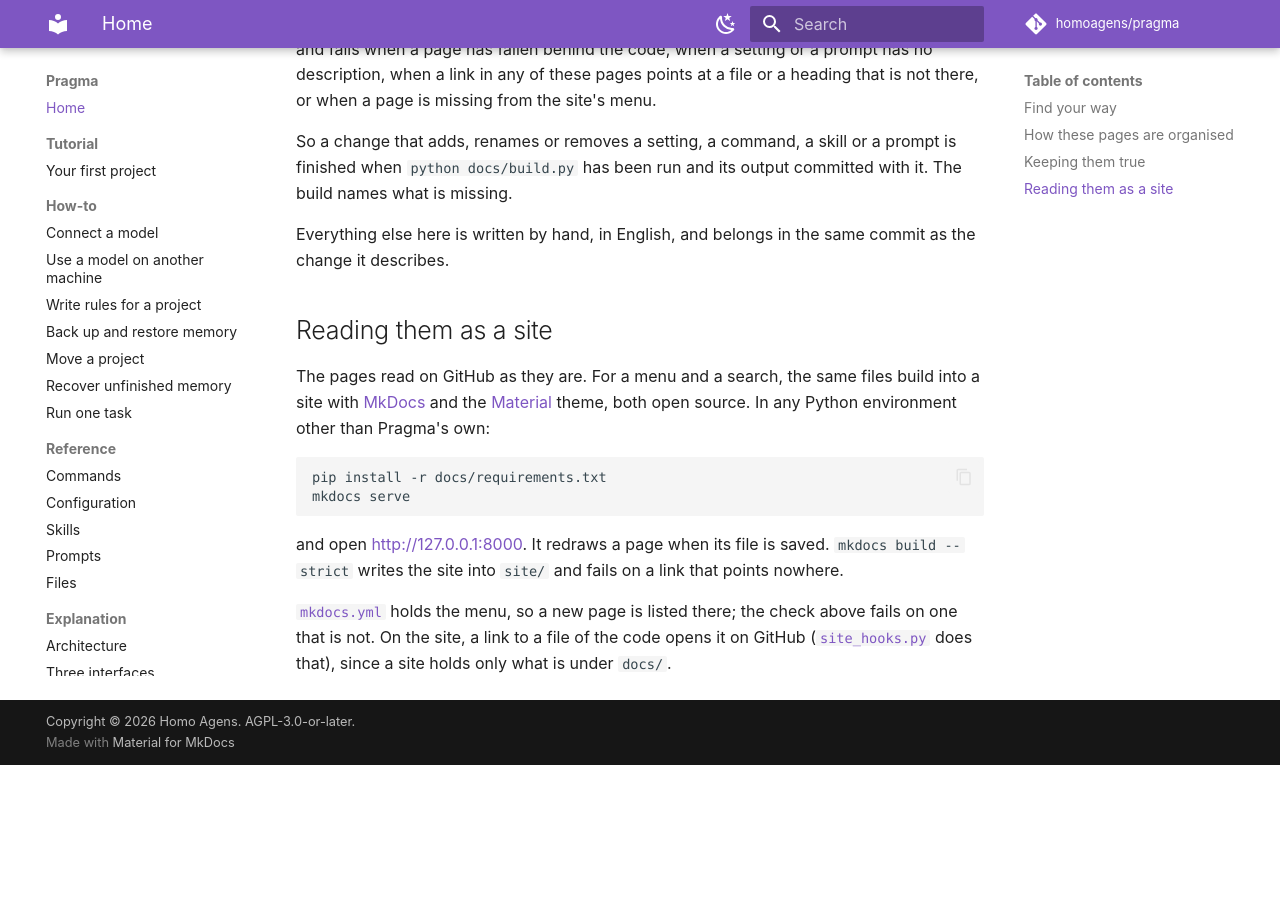
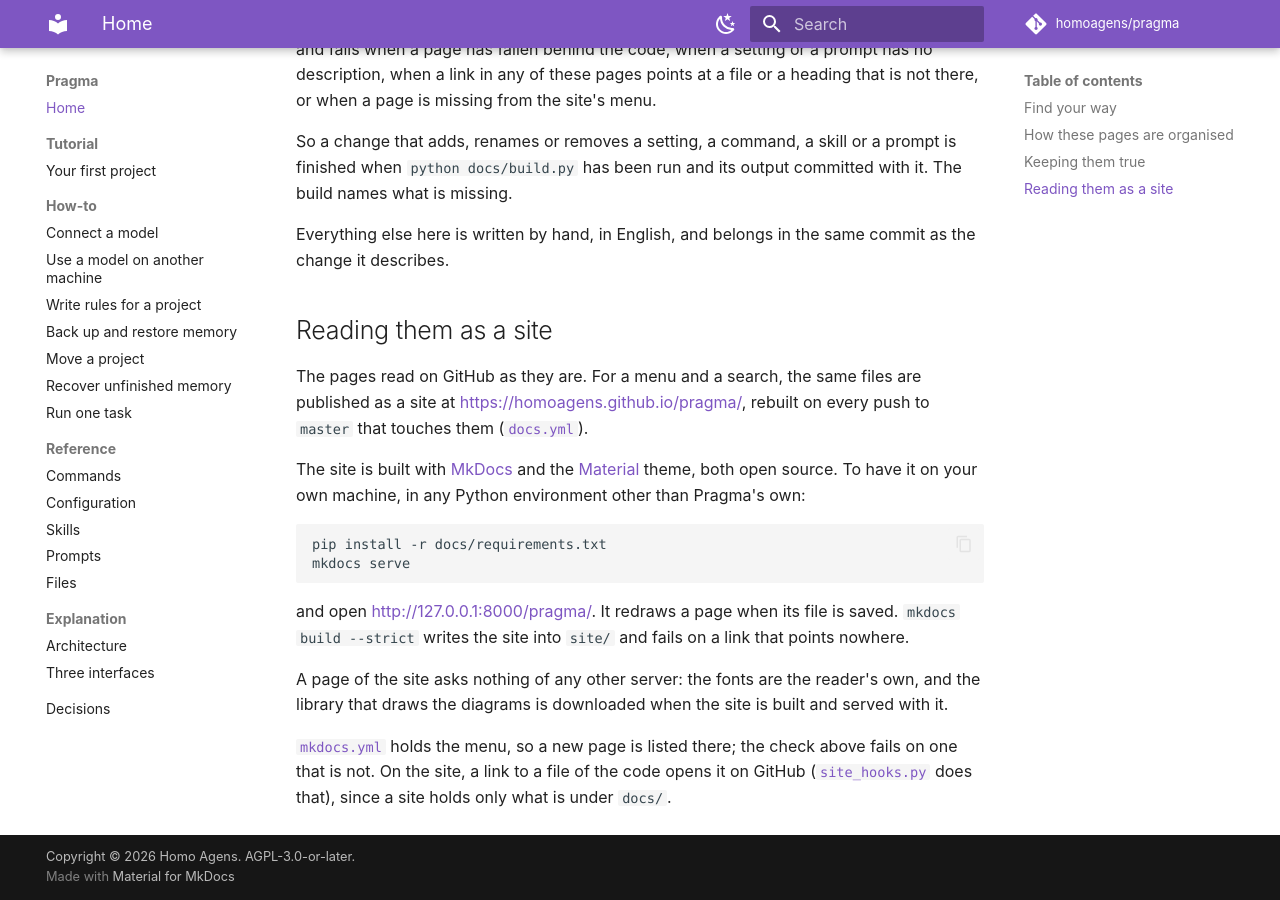
Before and after one commit to homoagens/pragma, an MkDocs documentation site: the page built from docs/README.md, in a window 1280 px wide and 900 px high, scrolled down 2229 px. Built offline with MkDocs 1.6.1 and Material for MkDocs 9.7.7, drawn with Linux system fonts in a browser that asks for light colours; plug-ins that fetch from the network failed and are left out; comment, search, counter and statistics services are not loaded; before the commit the page ends 2994 px from its top, so only the background shows below that.

Commit message:
docs(site): the pages are published, and ask nothing of anyone
.github/workflows/docs.yml builds the site on every push to master that
touches the documentation and hands it to GitHub Pages:

    https://homoagens.github.io/pragma/

The build is strict, so a link that points nowhere stops the publication
instead of going out with it.

A page of the site makes no request to another server. The fonts were
already the reader's own; the library that draws the diagrams, which the
theme loads from a public server, is now downloaded when the site is
built and served with it.

With an address of its own, the site is served locally under the same
path: http://127.0.0.1:8000/pragma/

Co-Authored-By: Claude Opus 5.5 <noreply@anthropic.com>

````diff
--- a/docs/README.md
+++ b/docs/README.md
@@ -84,18 +84,27 @@ commit as the change it describes.
 ## Reading them as a site
 
 The pages read on GitHub as they are. For a menu and a search, the same files
-build into a site with [MkDocs](https://www.mkdocs.org) and the
+are published as a site at <https://homoagens.github.io/pragma/>, rebuilt on
+every push to `master` that touches them
+([`docs.yml`](../.github/workflows/docs.yml)).
+
+The site is built with [MkDocs](https://www.mkdocs.org) and the
 [Material](https://squidfunk.github.io/mkdocs-material/) theme, both open
-source. In any Python environment other than Pragma's own:
+source. To have it on your own machine, in any Python environment other than
+Pragma's own:
 
 ```
 pip install -r docs/requirements.txt
 mkdocs serve
 ```
 
-and open <http://127.0.0.1:8000>. It redraws a page when its file is saved.
-`mkdocs build --strict` writes the site into `site/` and fails on a link that
-points nowhere.
+and open <http://127.0.0.1:8000/pragma/>. It redraws a page when its file is
+saved. `mkdocs build --strict` writes the site into `site/` and fails on a
+link that points nowhere.
+
+A page of the site asks nothing of any other server: the fonts are the
+reader's own, and the library that draws the diagrams is downloaded when the
+site is built and served with it.
 
 [`mkdocs.yml`](../mkdocs.yml) holds the menu, so a new page is listed there;
 the check above fails on one that is not. On the site, a link to a file of the
--- a/mkdocs.yml
+++ b/mkdocs.yml
@@ -1,13 +1,17 @@
-# The documentation as a site: `mkdocs serve`, then http://127.0.0.1:8000
+# The documentation as a site: `mkdocs serve`, then http://127.0.0.1:8000/pragma/
 #
 # The pages are the Markdown under docs/, which reads on GitHub as it is. This
 # file adds the menu, the search and the theme, and nothing a page depends on:
 # take it away and the documentation is still all there.
 #
 # What it needs is in docs/requirements.txt, and is not needed to run Pragma.
+#
+# It is published at the address below on every push to master that touches
+# the documentation: see .github/workflows/docs.yml.
 
 site_name: Pragma
 site_description: A local agent with a memory that forgets.
+site_url: https://homoagens.github.io/pragma/
 repo_url: https://github.com/homoagens/pragma
 repo_name: homoagens/pragma
 edit_uri: ""
@@ -90,6 +94,11 @@ extra_css:
 
 plugins:
   - search
+  # Nothing is fetched from anyone when a page is read. The one library the
+  # theme would load from a public server - the one that draws the diagrams -
+  # is downloaded when the site is built and served with it. The copy is kept
+  # in .cache/, so only the first build needs the network.
+  - privacy
 
 markdown_extensions:
   - toc:
````
Also changed, not shown: 2 other files.
